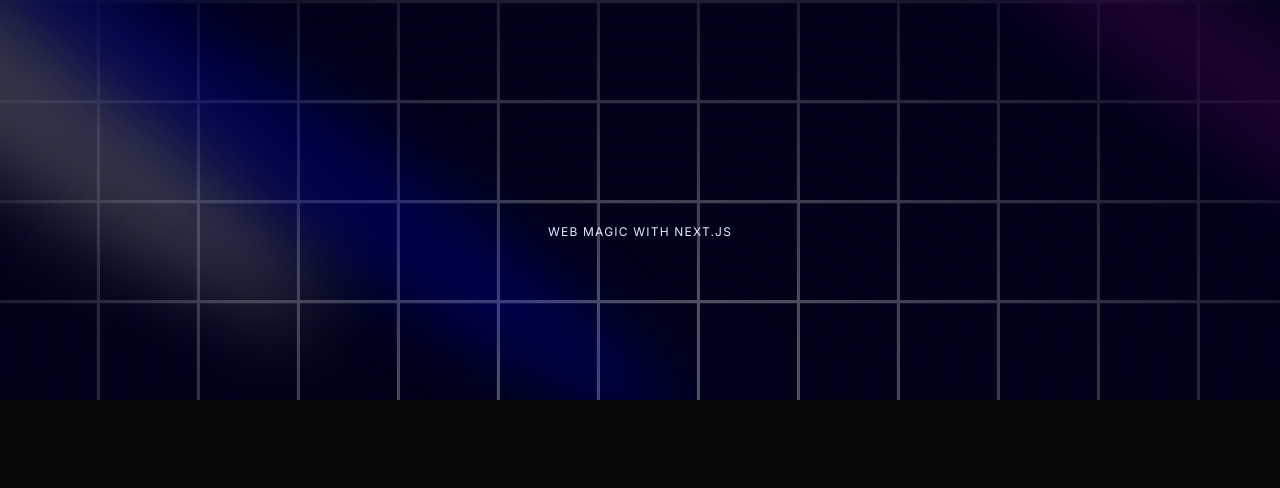
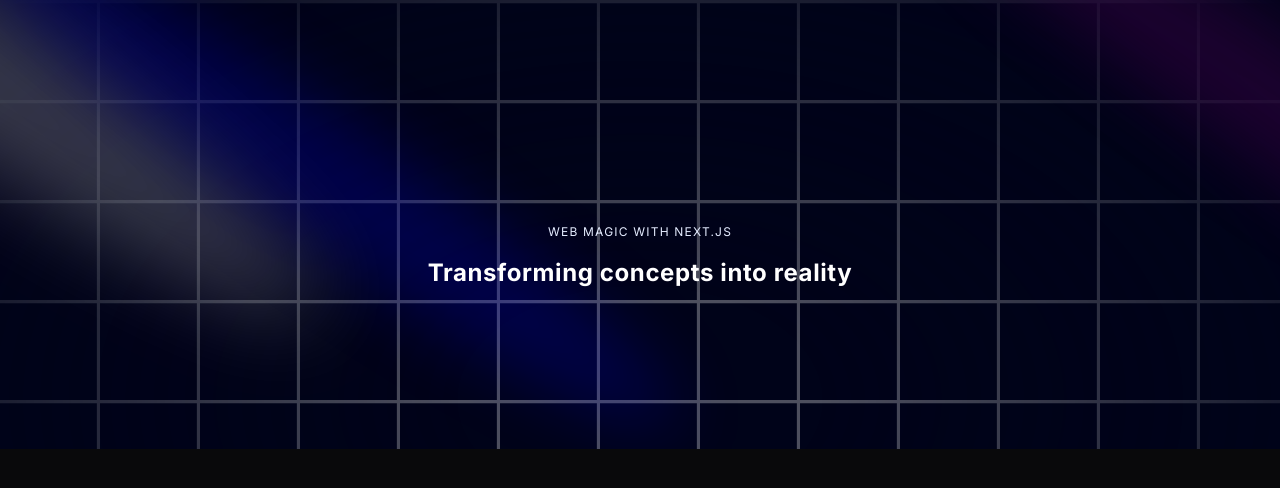
Before and after one commit to jcianciolo/portfolio_2024, a Next.js app: page / in a window 1280 px wide. Shown: the top 488 px of the page. Built offline with nearby package versions, Linux system fonts and the light colour scheme.

Commit message:
add: text-generate-effect.tsx

```diff
--- a/app/layout.tsx
+++ b/app/layout.tsx
@@ -26,7 +26,7 @@
         >
           {children}
         </ThemeProvider>
-        </body>
+      </body>
     </html>
   );
 }
--- a/components/Hero.tsx
+++ b/components/Hero.tsx
@@ -1,5 +1,6 @@
 import React from 'react'
 import { Spotlight } from './ui/Spotlight'
+import { TextGenerateEffect } from './ui/text-generate-effect'
 
 const Hero = () => {
   return (
@@ -19,6 +20,11 @@
               <h2 className="uppercase tracking-widest text-xs text-center text-blue-100 max-w-80">
                 Web magic with Next.js
               </h2>
+
+              <TextGenerateEffect
+                className='text-center text-[40px] md:text-5xl lg:text-6xl'
+                words="Transforming concepts into reality"
+              />
           </div>
         </div>
     </div>
--- /dev/null
+++ b/components/ui/text-generate-effect.tsx
@@ -0,0 +1,62 @@
+"use client";
+import { useEffect } from "react";
+import { motion, stagger, useAnimate } from "framer-motion";
+import { cn } from "@/lib/utils";
+
+export const TextGenerateEffect = ({
+  words,
+  className,
+  filter = true,
+  duration = 0.5,
+}: {
+  words: string;
+  className?: string;
+  filter?: boolean;
+  duration?: number;
+}) => {
+  const [scope, animate] = useAnimate();
+  let wordsArray = words.split(" ");
+  useEffect(() => {
+    animate(
+      "span",
+      {
+        opacity: 1,
+        filter: filter ? "blur(0px)" : "none",
+      },
+      {
+        duration: duration ? duration : 1,
+        delay: stagger(0.2),
+      }
+    );
+  }, [scope.current]);
+
+  const renderWords = () => {
+    return (
+      <motion.div ref={scope}>
+        {wordsArray.map((word, idx) => {
+          return (
+            <motion.span
+              key={word + idx}
+              className="dark:text-white text-black opacity-0"
+              style={{
+                filter: filter ? "blur(10px)" : "none",
+              }}
+            >
+              {word}{" "}
+            </motion.span>
+          );
+        })}
+      </motion.div>
+    );
+  };
+
+  return (
+    <div className={cn("font-bold", className)}>
+      <div className="mt-4">
+        <div className=" dark:text-white text-black text-2xl leading-snug tracking-wide">
+          {renderWords()}
+        </div>
+      </div>
+    </div>
+  );
+};
```
